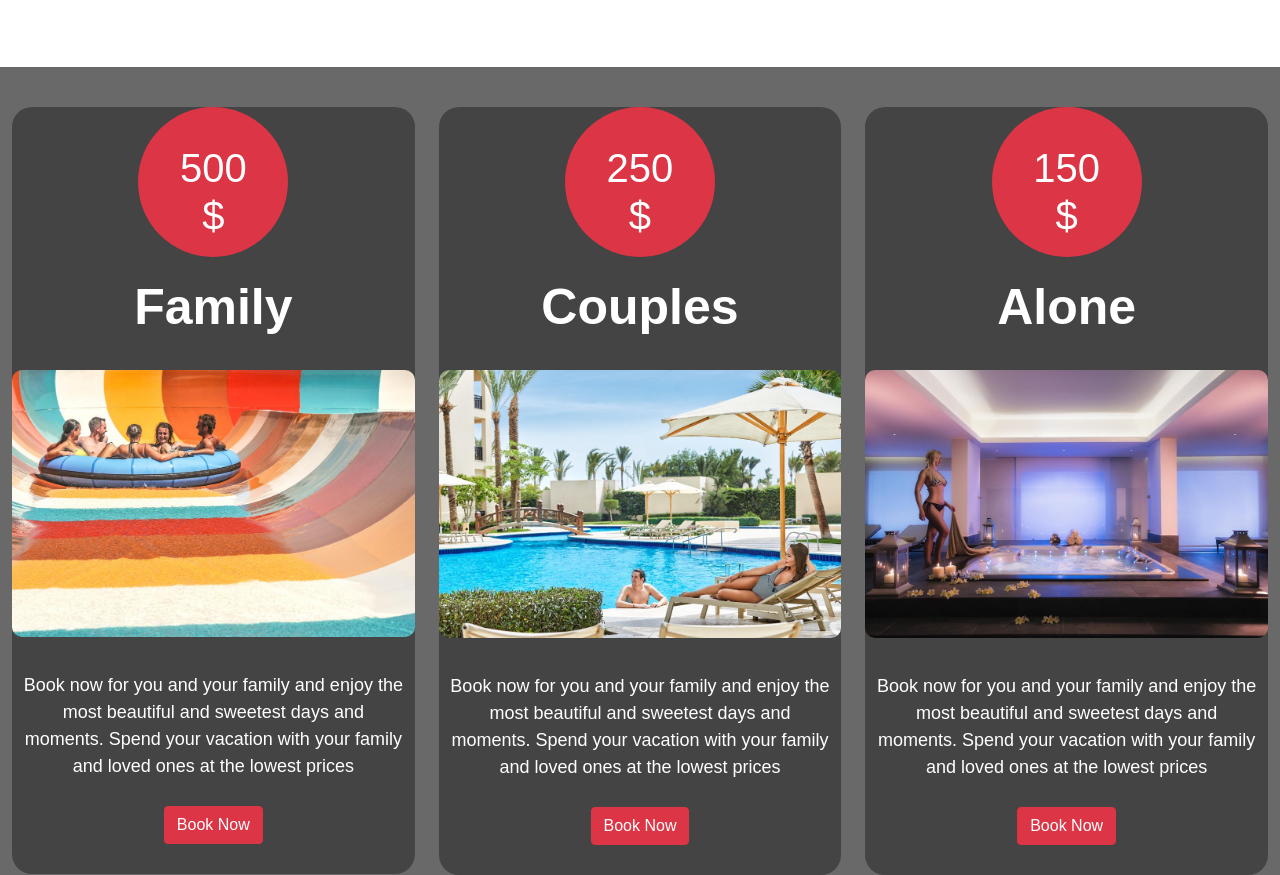
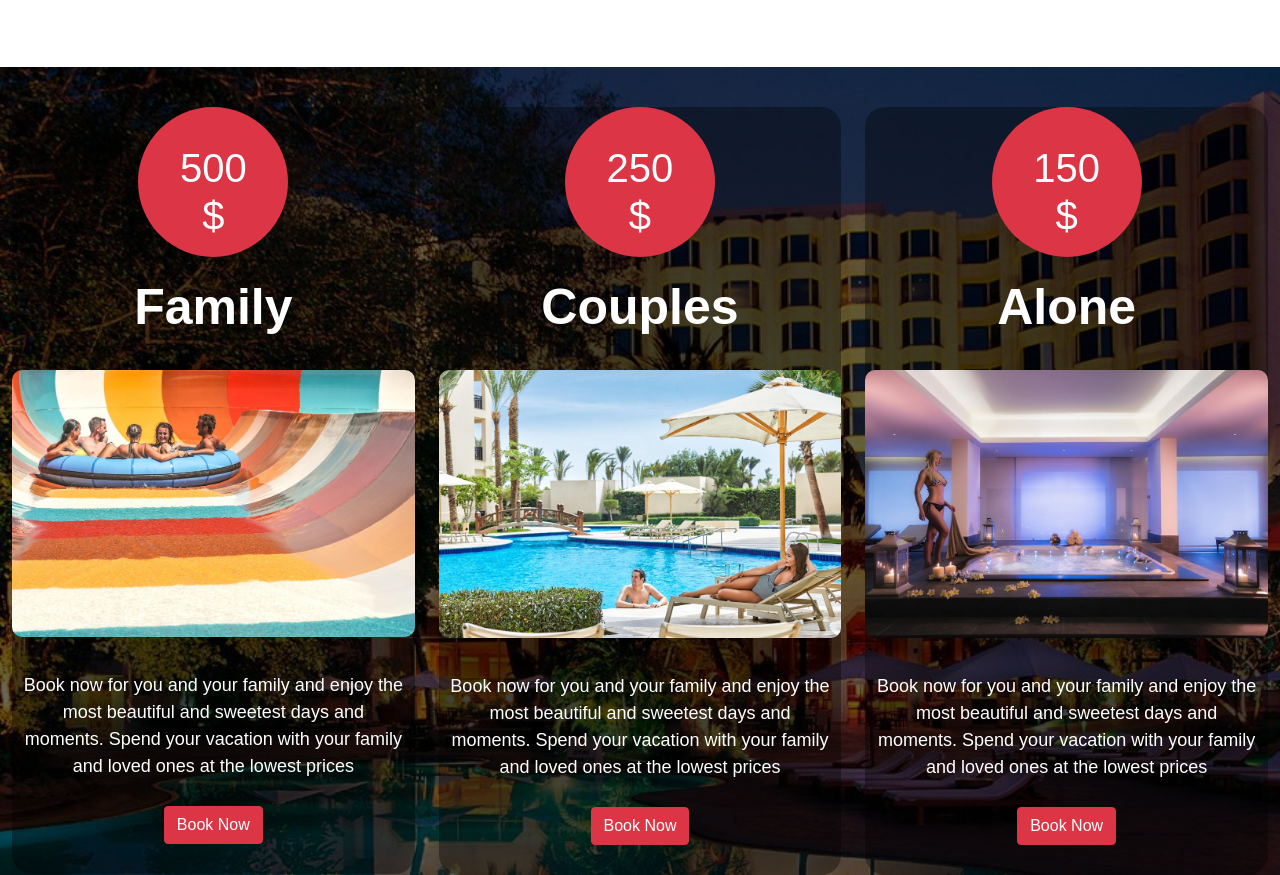
Before and after one commit to YOUsefmostaf/Y...E_Hotile, a plain HTML site: page index.html in a window 1280 px wide. Shown: the part 1116-1991 px from the top of the page. Drawn offline with nearby package versions, Linux system fonts and the light colour scheme; files whose address does not match are found by name.

Commit message:
Update index.css

```diff
--- a/css/index.css
+++ b/css/index.css
@@ -131,7 +131,7 @@ font-size: 6vw;
 .sales
 {
   width: 100%;
-  background-image: url("../photo/p47.jpg");
+  background-image: url("../photo/p99.jpg");
   background-size: cover;
   margin-bottom: 20px;
 }
```
